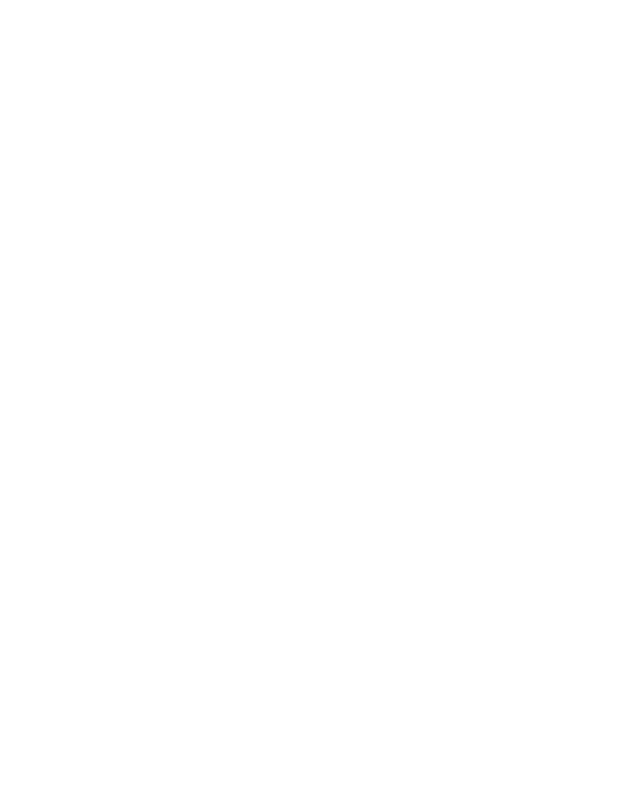
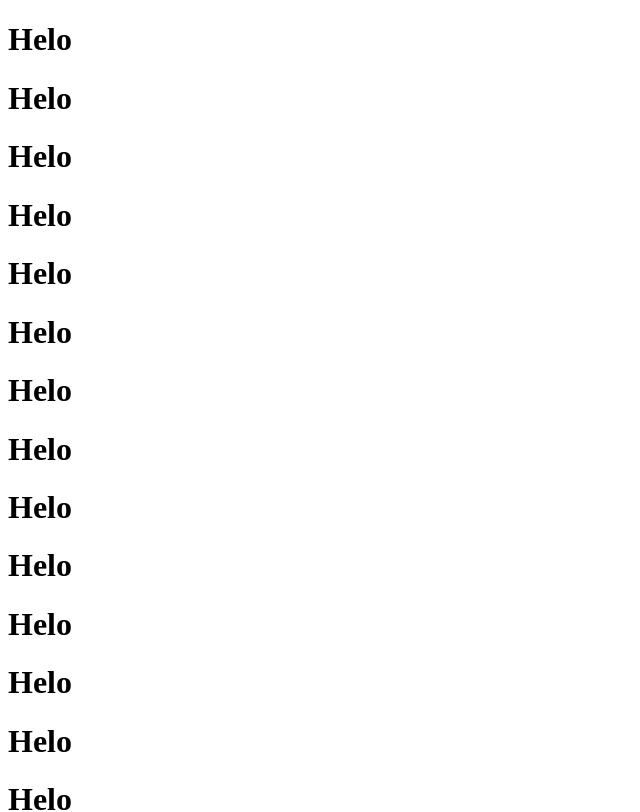
Before and after one commit to gbaik/EthosCodingProject, a React app: page / in a window 1280 px wide. Shown: the top 812 px of the page, without its empty margins (0-640 px from the left). Built offline with nearby package versions, Linux system fonts and the light colour scheme.

Commit message:
Add Displaying file component

```diff
--- a/fileData.js
+++ b/fileData.js
@@ -1,4 +1,4 @@
-window.fileData = [{
+window.fileData = {
   "children": [
     {
       "name": "Main Folder",
@@ -104,4 +104,4 @@
       ]
     }
   ]
-}]
+}
--- /dev/null
+++ b/src/components/Display.jsx
@@ -0,0 +1,12 @@
+import React from 'react';
+
+const Display = ({fileData}) => {
+  return (
+    <div>
+      <h1>Helo</h1>
+      {console.log(fileData.name)}
+    </div>
+  );
+}
+
+export default Display;
--- a/src/components/File.jsx
+++ b/src/components/File.jsx
@@ -1,14 +1,20 @@
 import React from 'react';
+import Display from './Display.jsx'
 
 const File = ({fileData}) => {
   return (
     <div>
       {fileData.children ? fileData.children.map(file => {
-        console.log(file);
         if (file.children) {
           return(file.children.map(child =>
-            <File fileData={child}/>
+            <div>
+              <File fileData={child}/>
+              <Display fileData={file} />
+              <Display fileData={child} />
+            </div>
           ))
+        } else {
+          return (<Display fileData={file} />)
         }
       }) : <div></div>}
     </div>
```
